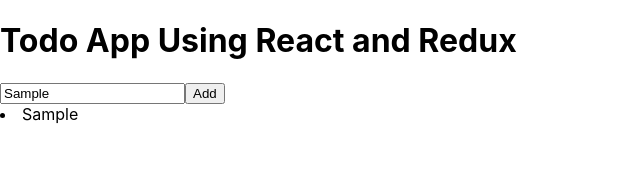
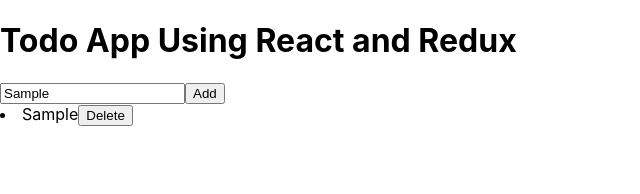
Before and after one commit to ashsachan/P2-Todo-React-Redux-App, a React (Create React App) app: page / in a window 1280 px wide. Both pictures are taken after typing "Sample" into the empty fields and a click on the button "Add". Shown: the top 194 px of the page, without its empty margins (0-640 px from the left). Built offline with nearby package versions, Linux system fonts and the light colour scheme.

Commit message:
Commit 04: Delete Item Working with Redux States.

```diff
--- a/src/components/Todos.js
+++ b/src/components/Todos.js
@@ -1,6 +1,6 @@
 import React, { useState } from "react";
 import { connect } from "react-redux";
-import { addTodos } from "../redux/reducer";
+import { addTodos, removeTodos } from "../redux/reducer";
 
 const mapStateToProps = (state) => {
   return {
@@ -11,6 +11,7 @@
 const mapDispatchToProps = (dispatch) => {
   return {
     addTodo: (obj) => dispatch(addTodos(obj)),
+    removeTodo: (id) => dispatch(removeTodos(id)),
   };
 };
 
@@ -47,7 +48,15 @@
 
       <ui>
         {props.todos.map((item) => {
-          return <li key={item.id}> {item.item}</li>;
+          return (
+            <li key={item.id}>
+              {item.item}
+              <button onClick={() => props.removeTodo(item.id)}>
+                {" "}
+                Delete{" "}
+              </button>
+            </li>
+          );
         })}
       </ui>
     </div>
--- a/src/redux/reducer.js
+++ b/src/redux/reducer.js
@@ -13,8 +13,15 @@
       state.push(action.payload);
       return state;
     },
-}
+
+
+    //remove todos
+    removeTodos: (state, action) => {
+        return state.filter((item) => item.id !== action.payload);
+      },
+
+    }
 })
 
-export const { addTodos, } = addTodoReducer.actions;
+export const { addTodos, removeTodos} = addTodoReducer.actions;
 export const reducer = addTodoReducer.reducer;
```
